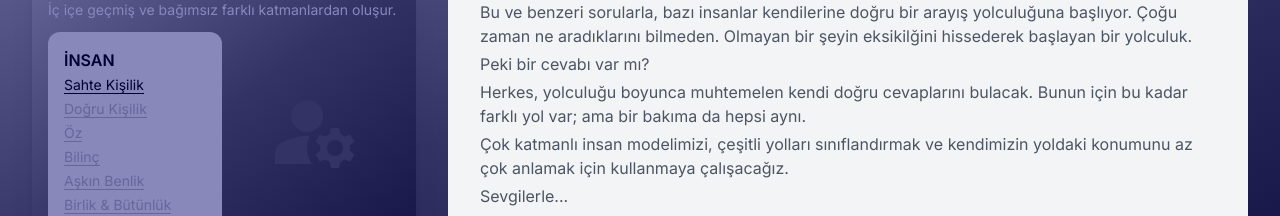
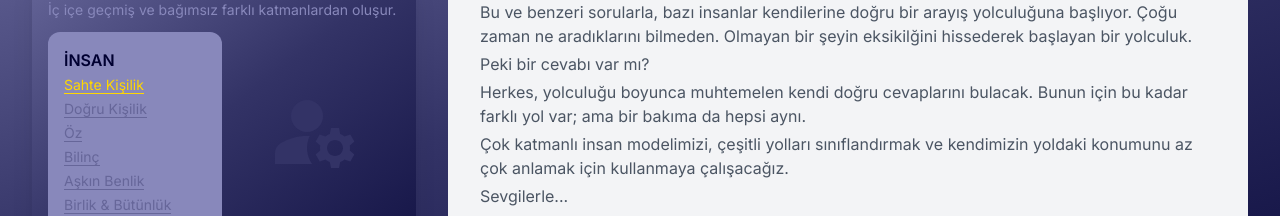
Before and after one commit to rcteenx/metarehber, a Next.js app: page /insan in a window 1280 px wide. In both pictures the pointer is over the link 103 px from the left and 245 px from the top of the page. Shown: the part 160-376 px from the top of the page. Built offline with nearby package versions, Linux system fonts and the light colour scheme.

Commit message:
update link hover color

```diff
--- a/app/globals.css
+++ b/app/globals.css
@@ -104,7 +104,7 @@
     @apply text-xs sm:text-sm  text-primary-light-3 border-b border-primary-light-3;
   }
   #pgSticker li a:hover {
-    @apply text-primary-dark-5  border-b border-primary-dark-5;
+    @apply text-accent  border-b border-accent;
   }
   #pgHeader {
     @apply my-4 md:my-0 container-p flex-1 max-w-4xl bg-gray-100 md:mr-8 text-gray-600;
```
